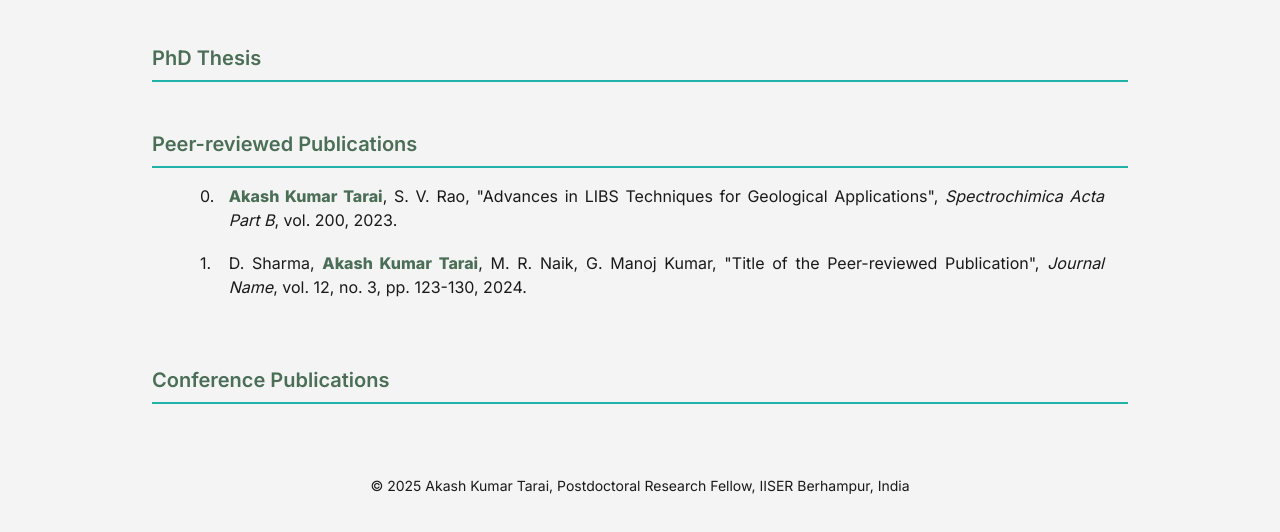
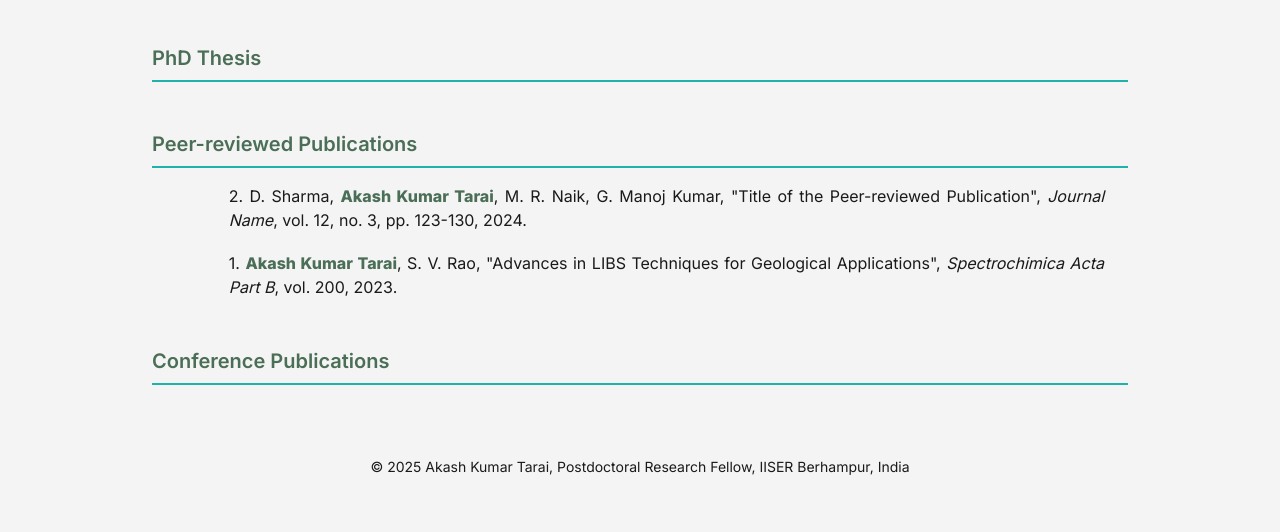
Before and after one commit to aktarai/aktarai.github.io, a plain HTML site: page publications.html in a window 1280 px wide. Both pictures are taken after a click on the element "Peer-reviewed Publications". Shown: the part 64-596 px from the top of the page. Drawn offline with nearby package versions, Linux system fonts and the light colour scheme.

Commit message:
Update publications.html

```diff
--- a/publications.html
+++ b/publications.html
@@ -16,15 +16,11 @@
       font-weight: bold;
     }
     ol.custom-list {
-      counter-reset: item var(--start);
       padding-left: 1.5rem;
-      display: flex;
-      flex-direction: column-reverse;
     }
     ol.custom-list li {
       list-style: none;
       position: relative;
-      counter-increment: item -1;
       margin-bottom: 1.2rem;
       padding-left: 1.8rem;
       font-size: 1rem;
@@ -33,7 +29,6 @@
       text-align: justify;
     }
     ol.custom-list li::before {
-      content: counter(item) ".";
       position: absolute;
       left: 0;
       font-weight: normal;
@@ -97,12 +92,12 @@
       </h2>
       <div class="mt-4 hidden content-block">
         <ol class="custom-list">
-          <li>
+          <li><span>2.</span>
             <a href="https://doi.org/10.1109/XXX.2024.1234567" target="_blank" class="hover:text-[#20B2AA]">
               D. Sharma, <span class="highlight">Akash Kumar Tarai</span>, M. R. Naik, G. Manoj Kumar, "Title of the Peer-reviewed Publication", <i>Journal Name</i>, vol. 12, no. 3, pp. 123-130, 2024.
             </a>
           </li>
-          <li>
+          <li><span>1.</span>
             <a href="https://doi.org/10.1016/j.spectrochemica.2023.123456" target="_blank" class="hover:text-[#20B2AA]">
               <span class="highlight">Akash Kumar Tarai</span>, S. V. Rao, "Advances in LIBS Techniques for Geological Applications", <i>Spectrochimica Acta Part B</i>, vol. 200, 2023.
             </a>
@@ -118,7 +113,7 @@
       </h2>
       <div class="mt-4 hidden content-block">
         <ol class="custom-list">
-          <li>
+          <li><span>1.</span>
             <a href="https://link.springer.com/chapter/10.1007/978-3-031-12345-6_7" target="_blank" class="hover:text-[#20B2AA]">
               <span class="highlight">Akash Kumar Tarai</span>, S. V. Rao, "Machine Learning Assisted LIBS for Environmental Monitoring", in <i>Laser Applications in Environmental Science</i>, Springer, 2023.
             </a>
@@ -146,14 +141,6 @@
       const nav = document.querySelector('nav');
       nav.classList.toggle('hidden');
     });
-
-    // Set reversed ascending numbering
-    document.addEventListener("DOMContentLoaded", () => {
-      document.querySelectorAll("ol.custom-list").forEach(list => {
-        const count = list.children.length;
-        list.style.setProperty('--start', count);
-      });
-    });
   </script>
 
 </body>
```
